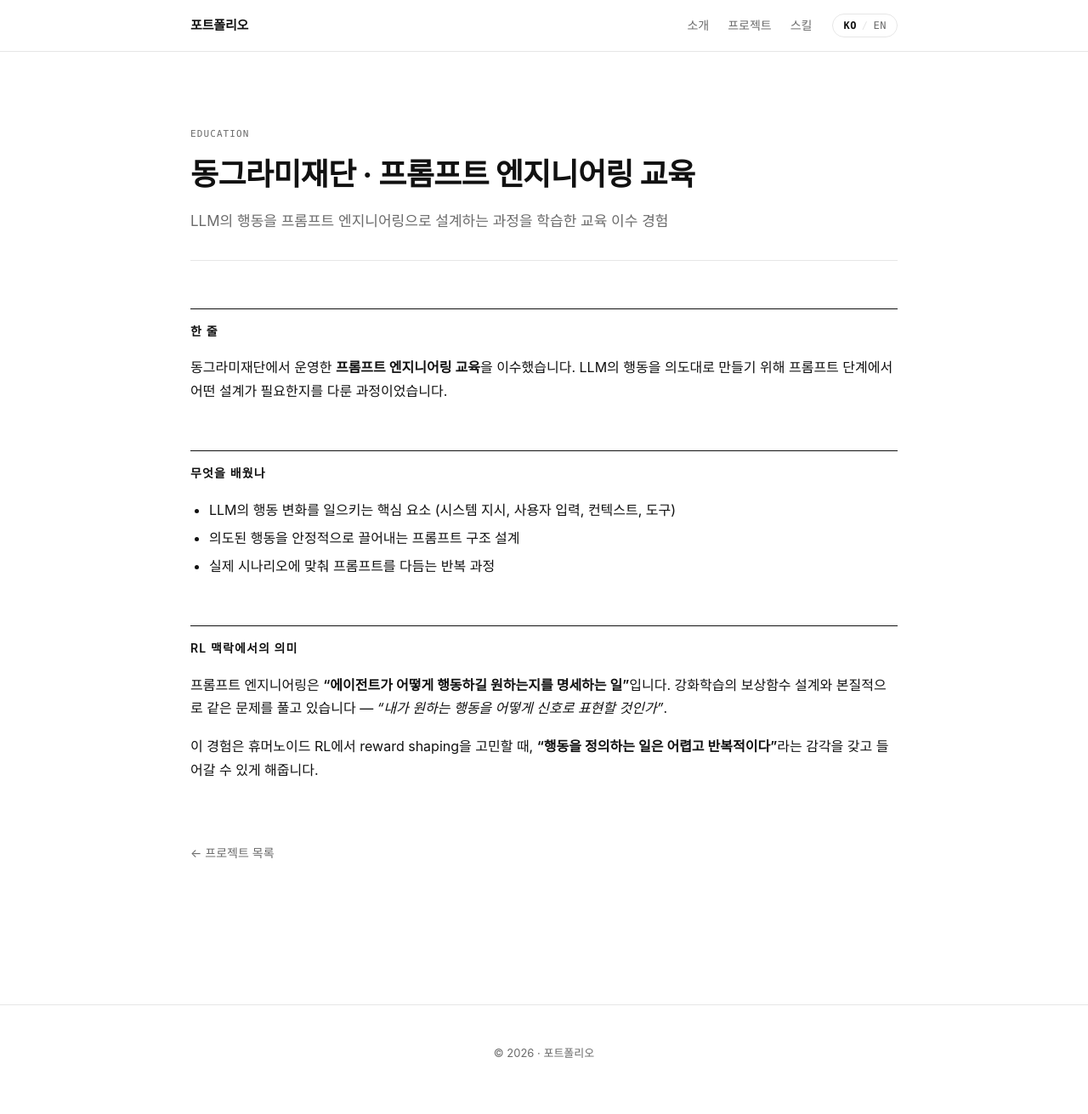
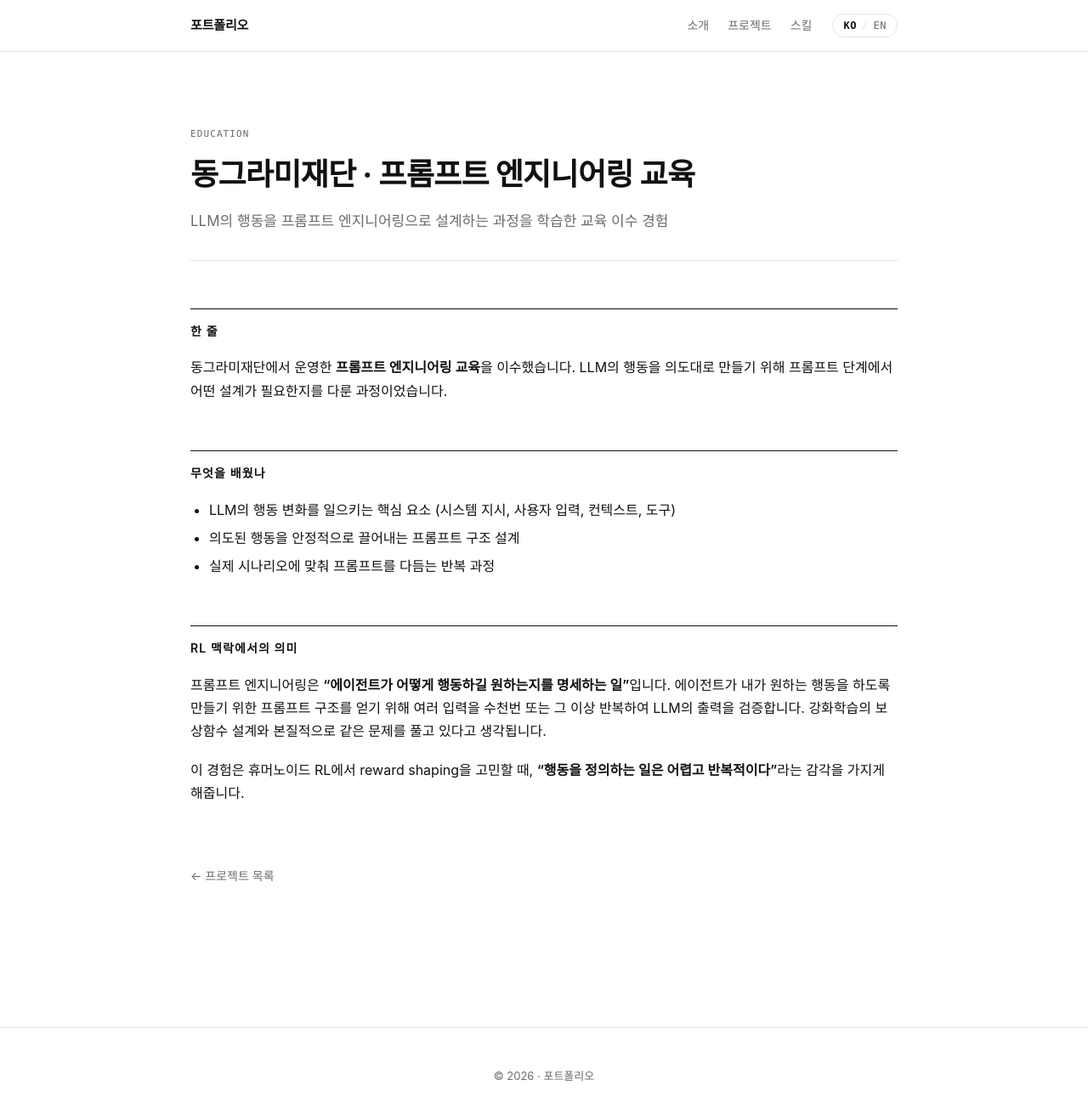
Before and after one commit to wang-gw/portfolio, a Jekyll site: the page built from _projects/system-prompt.md, in a window 1280 px wide and 1322 px high. Shown: the top 1311 px of the window at 85% size. Built offline with Jekyll 4.4.1, drawn with Linux system fonts in a browser that asks for light colours; some web fonts are replaced.

Commit message:
Update system-prompt.md

```diff
--- a/_projects/system-prompt.md
+++ b/_projects/system-prompt.md
@@ -21,9 +21,9 @@ summary_en: "Completed an education program on designing LLM behavior through pr
 
 ## RL 맥락에서의 의미
 
-프롬프트 엔지니어링은 **"에이전트가 어떻게 행동하길 원하는지를 명세하는 일"**입니다. 강화학습의 보상함수 설계와 본질적으로 같은 문제를 풀고 있습니다 — *"내가 원하는 행동을 어떻게 신호로 표현할 것인가"*.
+프롬프트 엔지니어링은 **"에이전트가 어떻게 행동하길 원하는지를 명세하는 일"**입니다. 에이전트가 내가 원하는 행동을 하도록 만들기 위한 프롬프트 구조를 얻기 위해 여러 입력을 수천번 또는 그 이상 반복하여 LLM의 출력을 검증합니다. 강화학습의 보상함수 설계와 본질적으로 같은 문제를 풀고 있다고 생각됩니다.
 
-이 경험은 휴머노이드 RL에서 reward shaping을 고민할 때, **"행동을 정의하는 일은 어렵고 반복적이다"**라는 감각을 갖고 들어갈 수 있게 해줍니다.
+이 경험은 휴머노이드 RL에서 reward shaping을 고민할 때, **"행동을 정의하는 일은 어렵고 반복적이다"**라는 감각을 가지게 해줍니다.
 
 </div>
 
```
